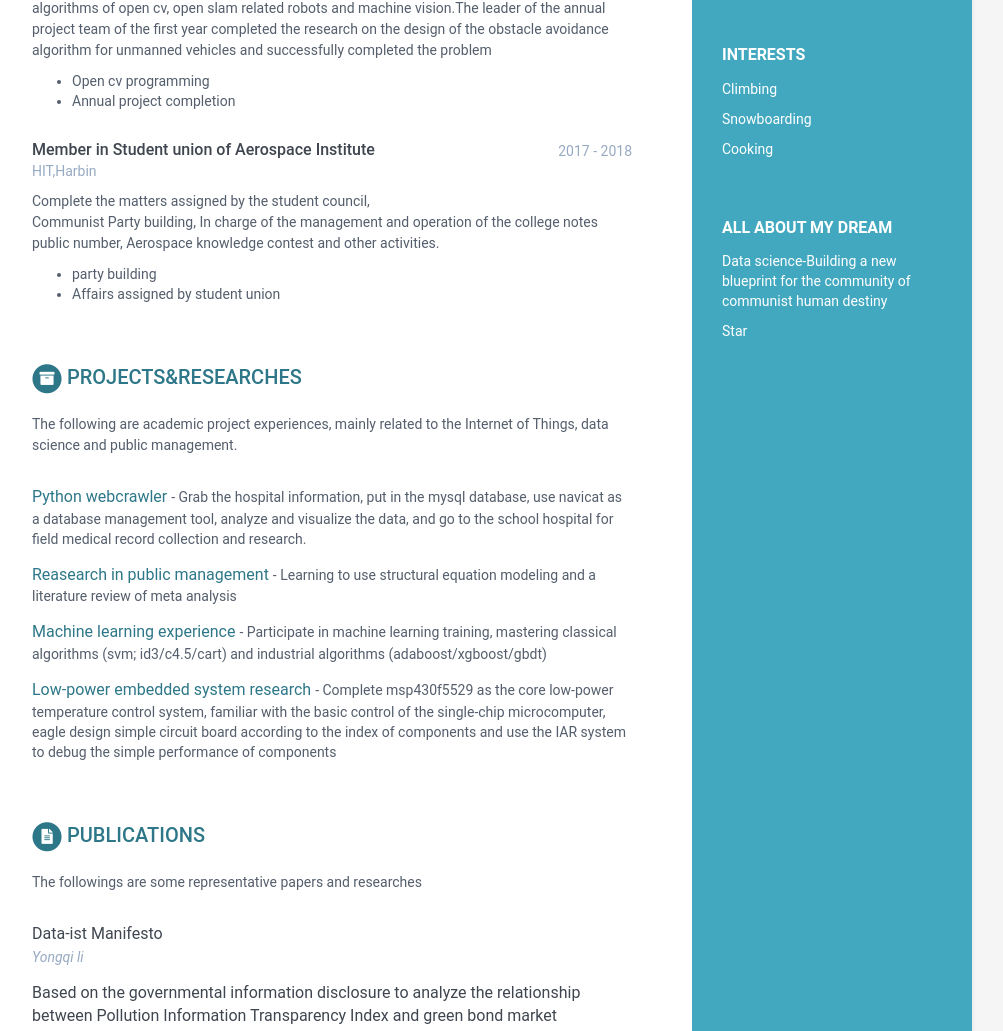
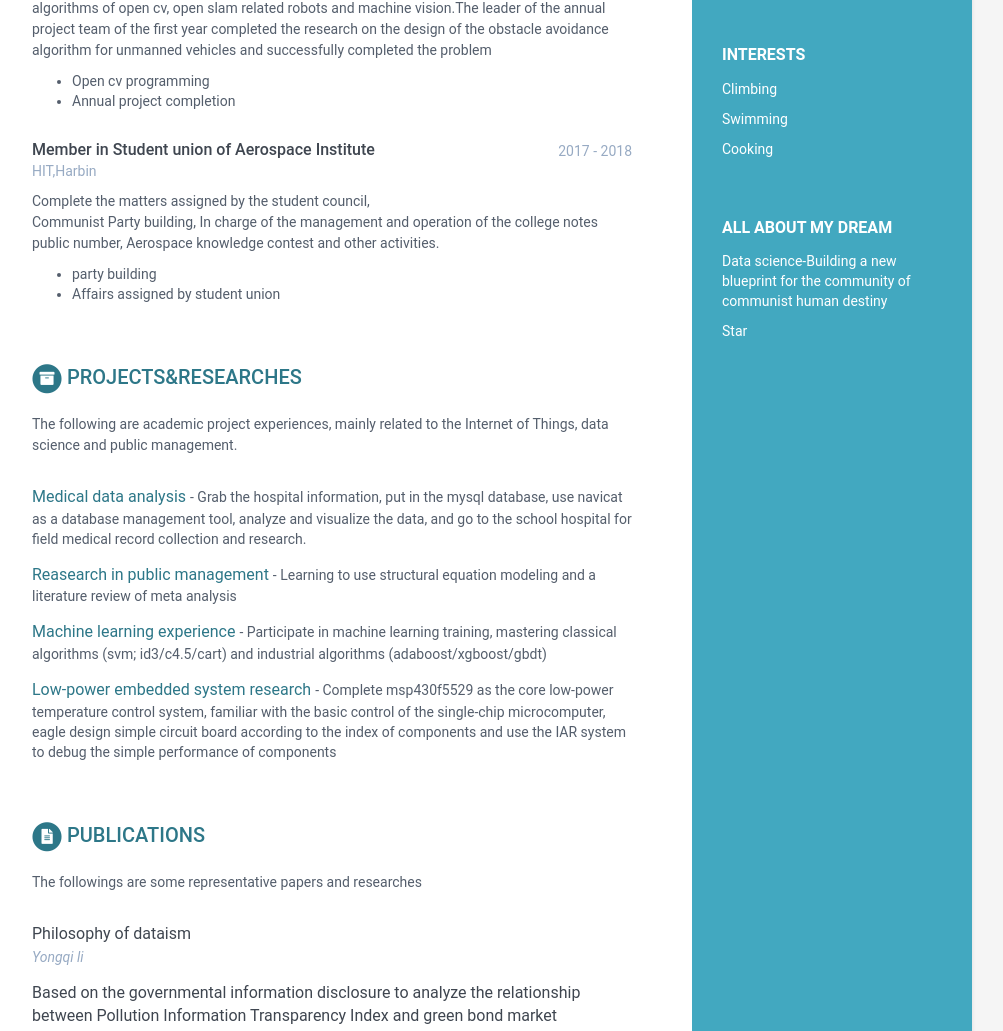
Before and after one commit to BlankSeraph/online-cv, a Jekyll site: the page built from index.html, in a window 1280 px wide and 1400 px high, scrolled down 764 px. Shown: the part 149-1180 px from the top of the window, without its empty margins (168-1171 px from the left). Built offline with Jekyll 4.4.1, drawn with Linux system fonts in a browser that asks for light colours.

Commit message:
Update data.yml

```diff
--- a/_data/data.yml
+++ b/_data/data.yml
@@ -36,7 +36,7 @@ sidebar:
       - item: Climbing
         link:
 
-      - item: Snowboarding
+      - item: Swimming
         link:
 
       - item: Cooking
@@ -103,7 +103,7 @@ projects:
       The following are academic project experiences, mainly related to the Internet of Things, data science and public management.
 
     assignments:
-      - title: Python webcrawler
+      - title: Medical data analysis
         tagline: "Grab the hospital information, put in the mysql database, use navicat as a database management tool, analyze and visualize the data, and go to the school hospital for field medical record collection and research."
 
       - title: Reasearch in public management
@@ -124,7 +124,7 @@ publications:
         The followings are some representative papers and researches
 
     papers:
-      - title: Data-ist Manifesto
+      - title: Philosophy of dataism
         authors: Yongqi li
 #        conference: Addison-Wesley, 1968
 
```
